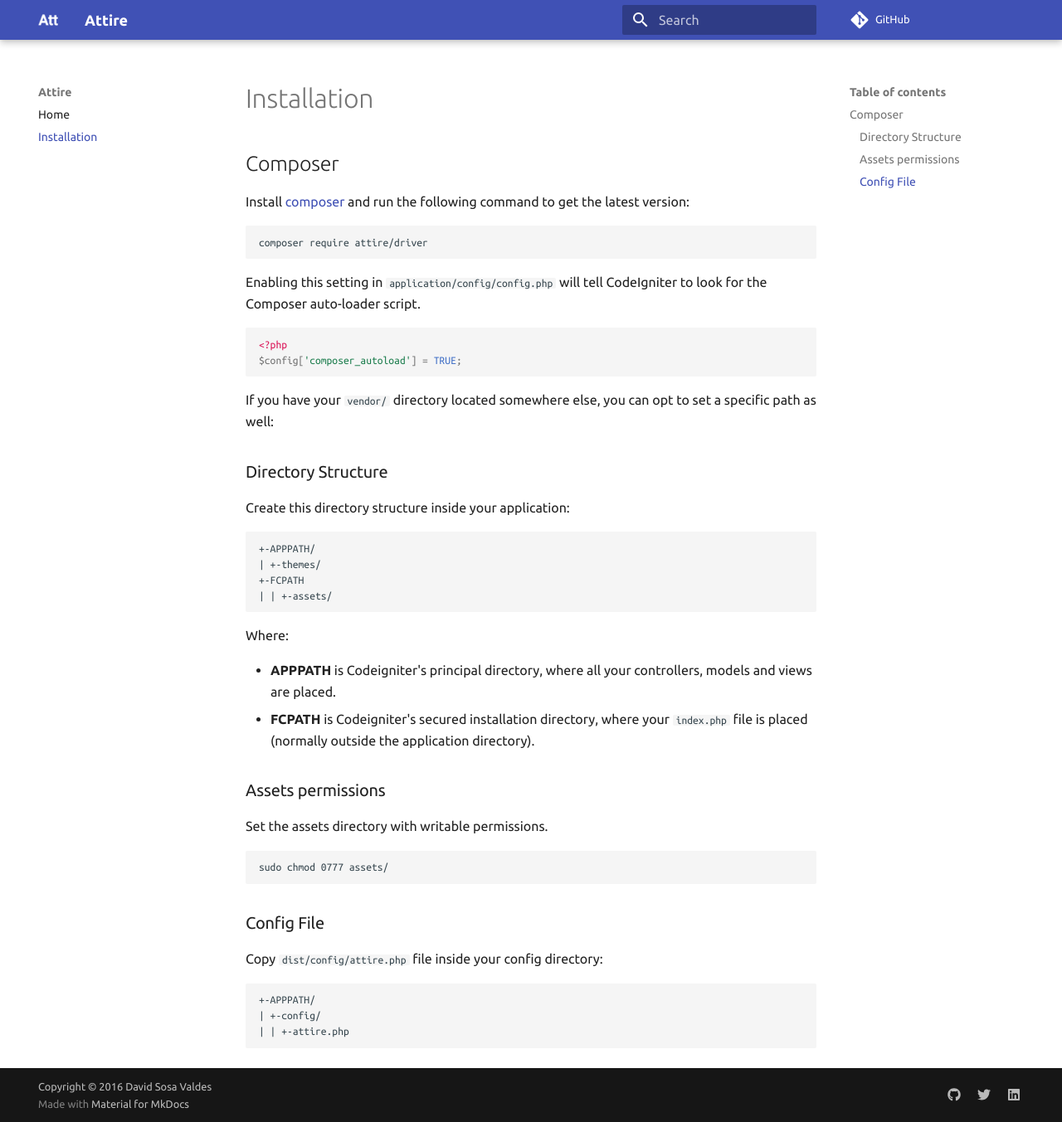
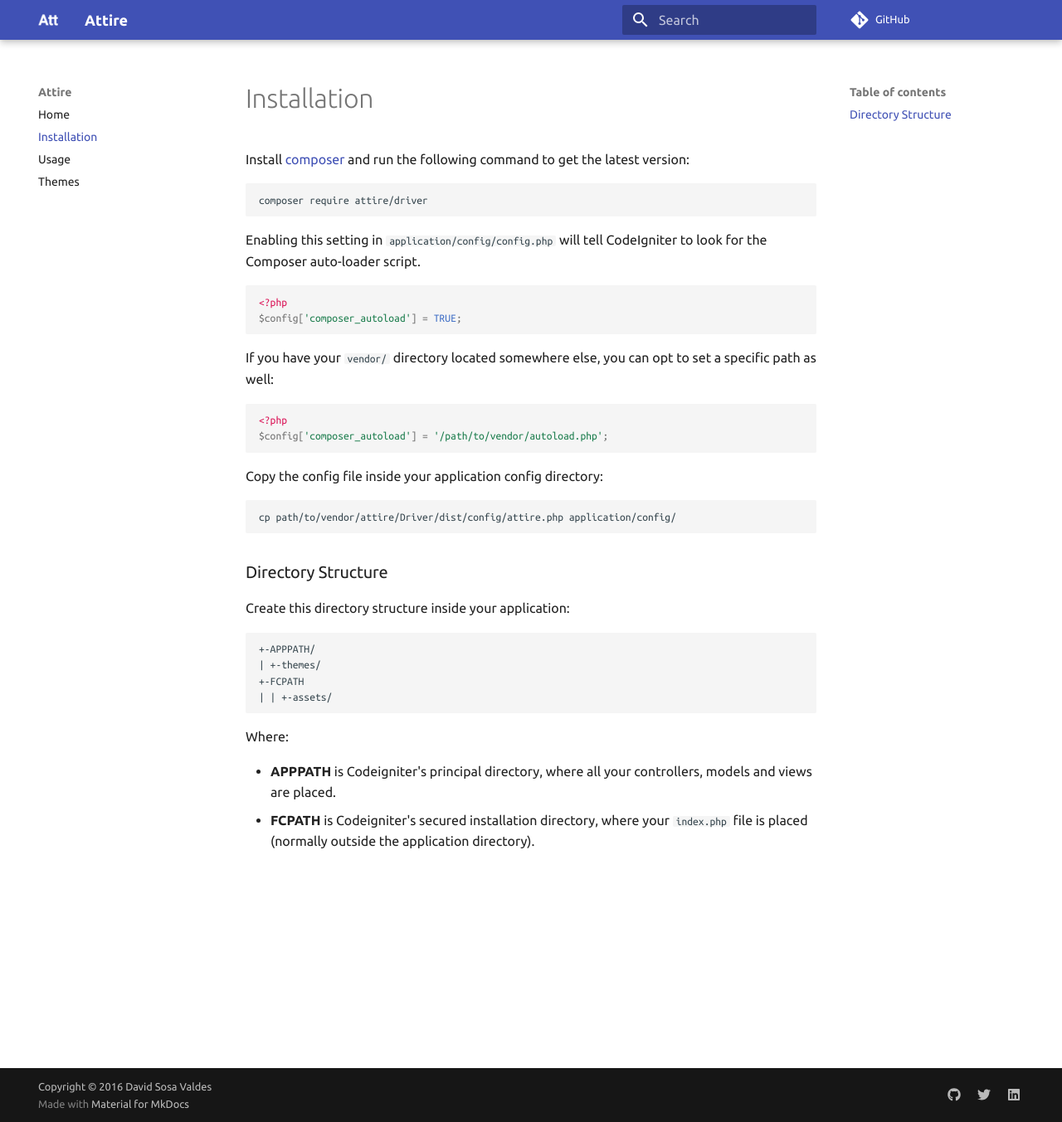
Before and after one commit to CI-Attire/documentation, an MkDocs documentation site: the page built from docs/installation.md, in a window 1280 px wide and 1353 px high. Shown: the whole window at 83% size. Built offline with MkDocs 1.6.1 and Material for MkDocs 9.7.7, drawn with Linux system fonts in a browser that asks for light colours; comment, search, counter and statistics services are not loaded; old or Windows-style settings are respelled for this version of MkDocs.

Commit message:
Update unfinished docs

````diff
--- a/docs/installation.md
+++ b/docs/installation.md
@@ -1,5 +1,3 @@
-## Composer
-
 Install [composer](http://packagist.org) and run the following command to get the latest version:
 
 	composer require attire/driver
@@ -13,10 +11,14 @@
 
 If you have your `vendor/` directory located somewhere else, you can opt to set a specific path as well:
 
-<!-- {% highlight php startinline %}
+``` php
 <?php
 $config['composer_autoload'] = '/path/to/vendor/autoload.php';
-?>{% endhighlight %} -->
+```
+
+Copy the config file inside your application config directory:
+
+	cp path/to/vendor/attire/Driver/dist/config/attire.php application/config/
 
 ### Directory Structure
 
@@ -32,16 +34,7 @@
 * **APPPATH** is Codeigniter's principal directory, where all your controllers, models and views are placed.
 * **FCPATH** is Codeigniter's secured installation directory, where your `index.php` file is placed (normally outside the application directory).
 
-### Assets permissions
+<!-- !!! tip
+	Install this additional security components in your server (Optional).
 
-Set the assets directory with writable permissions.
-
-	sudo chmod 0777 assets/
-
-### Config File
-
-Copy `dist/config/attire.php` file inside your config directory:
-
-	+-APPPATH/
-	| +-config/
-	| | +-attire.php
+	* [suPHP](http://www.suphp.org/Home.html) is a tool for executing PHP scripts with the permissions of their owners. -->
--- a/mkdocs.yml
+++ b/mkdocs.yml
@@ -33,6 +33,8 @@
 pages:
 - Home: 'index.md'
 - Installation: 'installation.md'
+- Usage: 'usage.md'
+- Themes: 'themes.md'
 
 extra_css:
   - 'stylesheets/extra.css'
````
Also changed, not shown: docs/themes.md (added, +51 -0 lines), docs/usage.md (added, +95 -0 lines).
